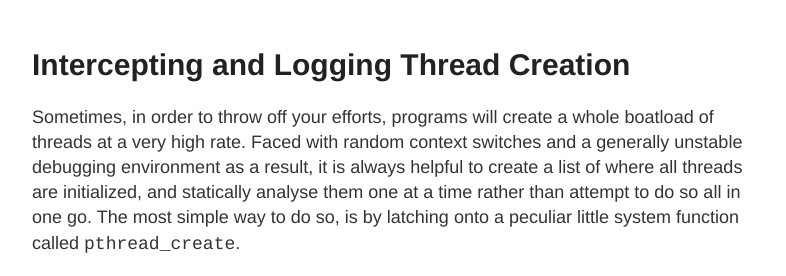
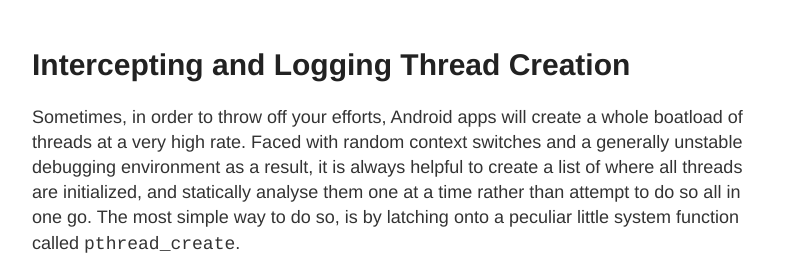
Before and after one commit to eng-1/eng-1.github.io, a Jekyll site: the page built from _posts/2018-12-03-Intercepting-Threads.md, in a window 1280 px wide and 900 px high. Shown: the part 160-436 px from the top of the window, without its empty margins (248-1034 px from the left). Built offline with Jekyll 4.4.1, drawn with Linux system fonts in a browser that asks for light colours.

Commit message:
Specified program type.

````diff
--- a/_posts/2018-12-03-Intercepting-Threads.md
+++ b/_posts/2018-12-03-Intercepting-Threads.md
@@ -5,7 +5,7 @@ categories: [Programming, Reverse, Engineering]
 tags: [IDA, IDC, pthread_create, breakpoint]
 ---
 
- Sometimes, in order to throw off your efforts, programs will create a whole boatload of threads at a very high rate. Faced with random context switches and a generally unstable debugging environment as a result, it is always helpful to create a list of where all threads are initialized, and statically analyse them one at a time rather than attempt to do so all in one go. The most simple way to do so, is by latching onto a peculiar little system function called `pthread_create`.
+ Sometimes, in order to throw off your efforts, Android apps will create a whole boatload of threads at a very high rate. Faced with random context switches and a generally unstable debugging environment as a result, it is always helpful to create a list of where all threads are initialized, and statically analyse them one at a time rather than attempt to do so all in one go. The most simple way to do so, is by latching onto a peculiar little system function called `pthread_create`.
 
 ```
 int pthread_create(
````
